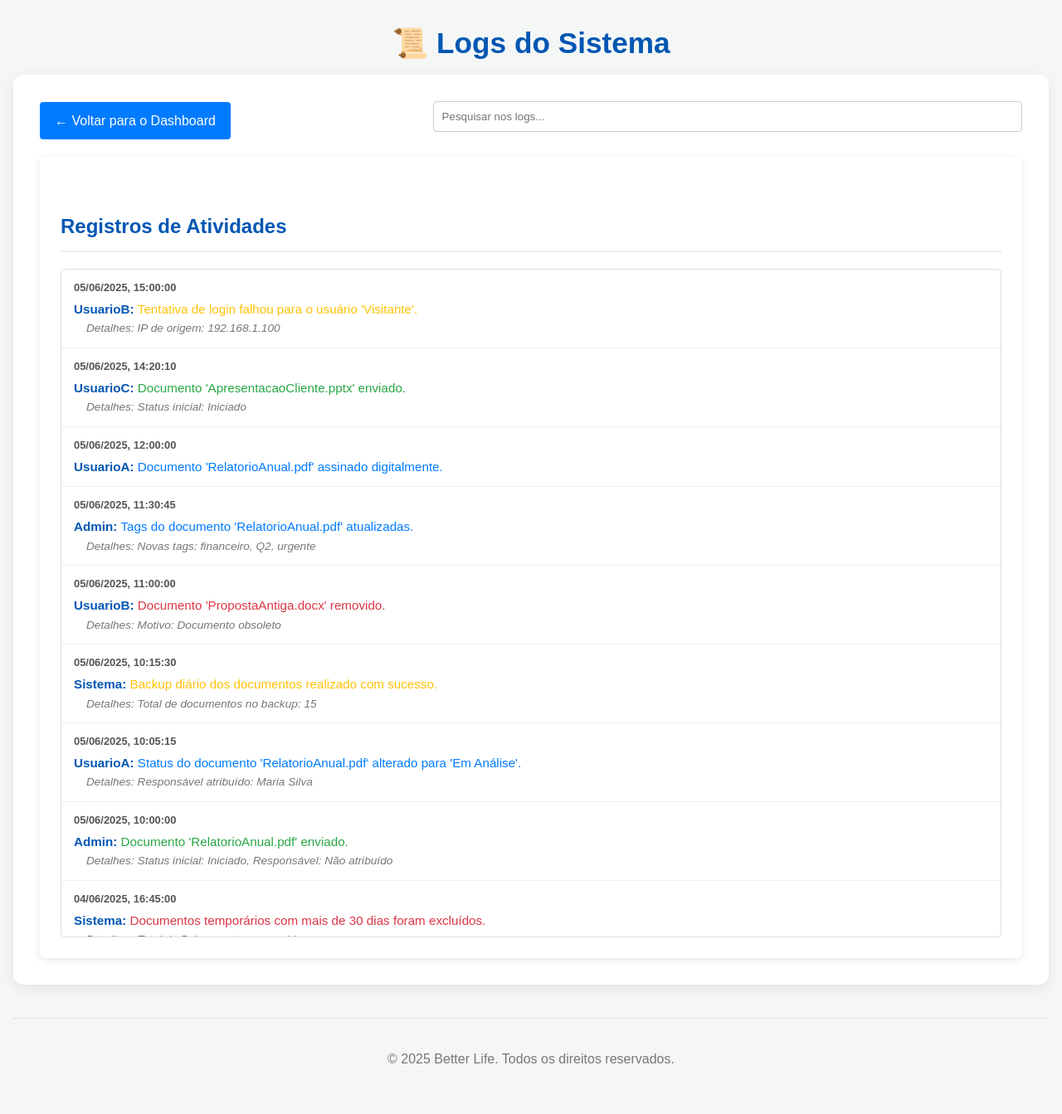
After one commit to emn-f/betterlife, a Flask app: page /logs in a window 1280 px wide. The commit adds this page. Shown: the whole page at 83% size. Run offline with Flask 3, Linux system fonts and the light colour scheme.

Commit message:
Adição da tela de logs

```diff
--- a/app.py
+++ b/app.py
@@ -217,5 +217,9 @@ def export_report_csv():
 def uploaded_file(filename):
     return send_from_directory(app.config['UPLOAD_FOLDER'], filename)
 
+@app.route('/logs')
+def system_logs():
+    return render_template('log.html')
+
 if __name__ == '__main__':
     app.run(debug=True)
--- /dev/null
+++ b/static/logs.js
@@ -0,0 +1,148 @@
+document.addEventListener('DOMContentLoaded', function () {
+    const logsList = document.getElementById('logs-list');
+    const searchInput = document.getElementById('search-logs-input');
+
+    const mockLogs = [
+        {
+            timestamp: "2025-06-05T10:00:00Z",
+            user: "Admin",
+            actionType: "criado",
+            action: "Documento 'RelatorioAnual.pdf' enviado.",
+            details: "Status inicial: Iniciado, Responsável: Não atribuído"
+        },
+        {
+            timestamp: "2025-06-05T10:05:15Z",
+            user: "UsuarioA",
+            actionType: "alterado",
+            action: "Status do documento 'RelatorioAnual.pdf' alterado para 'Em Análise'.",
+            details: "Responsável atribuído: Maria Silva"
+        },
+        {
+            timestamp: "2025-06-05T10:15:30Z",
+            user: "Sistema",
+            actionType: "acesso",
+            action: "Backup diário dos documentos realizado com sucesso.",
+            details: "Total de documentos no backup: 15"
+        },
+        {
+            timestamp: "2025-06-05T11:00:00Z",
+            user: "UsuarioB",
+            actionType: "excluido",
+            action: "Documento 'PropostaAntiga.docx' removido.",
+            details: "Motivo: Documento obsoleto"
+        },
+        {
+            timestamp: "2025-06-05T11:30:45Z",
+            user: "Admin",
+            actionType: "alterado",
+            action: "Tags do documento 'RelatorioAnual.pdf' atualizadas.",
+            details: "Novas tags: financeiro, Q2, urgente"
+        },
+        {
+            timestamp: "2025-06-05T12:00:00Z",
+            user: "UsuarioA",
+            actionType: "alterado",
+            action: "Documento 'RelatorioAnual.pdf' assinado digitalmente.",
+            details: ""
+        },
+        {
+            timestamp: "2025-06-05T14:20:10Z",
+            user: "UsuarioC",
+            actionType: "criado",
+            action: "Documento 'ApresentacaoCliente.pptx' enviado.",
+            details: "Status inicial: Iniciado"
+        },
+        {
+            timestamp: "2025-06-05T15:00:00Z",
+            user: "UsuarioB",
+            actionType: "acesso",
+            action: "Tentativa de login falhou para o usuário 'Visitante'.",
+            details: "IP de origem: 192.168.1.100"
+        },
+        {
+            timestamp: "2025-06-04T09:30:00Z",
+            user: "Admin",
+            actionType: "alterado",
+            action: "Permissões do documento 'ManualInterno.pdf' atualizadas.",
+            details: "Permissões de 'Leitura' para o grupo 'Colaboradores'."
+        },
+        {
+            timestamp: "2025-06-04T14:00:00Z",
+            user: "UsuarioD",
+            actionType: "criado",
+            action: "Fluxo 'ProcessoContratacaoXPTO' criado.",
+            details: "Setores envolvidos: RH, Jurídico."
+        },
+        {
+            timestamp: "2025-06-04T16:45:00Z",
+            user: "Sistema",
+            actionType: "excluido",
+            action: "Documentos temporários com mais de 30 dias foram excluídos.",
+            details: "Total de 5 documentos removidos."
+        }
+    ];
+
+    function renderLogs(logsToRender) {
+        logsList.innerHTML = '';
+
+        if (!logsToRender || logsToRender.length === 0) {
+            logsList.innerHTML = '<li>Nenhum log encontrado para os critérios de busca.</li>';
+            return;
+        }
+
+
+        logsToRender.sort((a, b) => new Date(b.timestamp) - new Date(a.timestamp));
+
+
+        logsToRender.forEach(log => {
+            const listItem = document.createElement('li');
+
+            const timestampSpan = document.createElement('span');
+            timestampSpan.className = 'log-timestamp';
+            timestampSpan.textContent = new Date(log.timestamp).toLocaleString('pt-BR');
+
+            const userSpan = document.createElement('span');
+            userSpan.className = 'log-user';
+            userSpan.textContent = `${log.user}: `;
+
+            const actionSpan = document.createElement('span');
+            actionSpan.className = `log-action-type-${log.actionType || 'default'}`;
+            actionSpan.textContent = log.action;
+
+            listItem.appendChild(timestampSpan);
+            listItem.appendChild(userSpan);
+            listItem.appendChild(actionSpan);
+
+
+            if (log.details) {
+                const detailsSpan = document.createElement('span');
+                detailsSpan.className = 'log-details';
+                detailsSpan.textContent = `Detalhes: ${log.details}`;
+                listItem.appendChild(document.createElement('br'));
+                listItem.appendChild(detailsSpan);
+            }
+            logsList.appendChild(listItem);
+        });
+    }
+
+    function filterLogs(searchTerm) {
+        const lowerCaseSearchTerm = searchTerm.toLowerCase();
+        const filtered = mockLogs.filter(log => {
+            return (
+                log.user.toLowerCase().includes(lowerCaseSearchTerm) ||
+                log.action.toLowerCase().includes(lowerCaseSearchTerm) ||
+                (log.details && log.details.toLowerCase().includes(lowerCaseSearchTerm)) ||
+                new Date(log.timestamp).toLocaleString('pt-BR').includes(lowerCaseSearchTerm)
+            );
+        });
+        renderLogs(filtered);
+    }
+
+    if (searchInput) {
+        searchInput.addEventListener('input', (event) => {
+            filterLogs(event.target.value);
+        });
+    }
+
+    renderLogs(mockLogs);
+});
--- a/static/style.css
+++ b/static/style.css
@@ -1,9 +1,11 @@
+html {
+    box-sizing: border-box;
+}
 
-html {
-  box-sizing: border-box;
-}
-*, *::before, *::after {
-  box-sizing: inherit;
+*,
+*::before,
+*::after {
+    box-sizing: inherit;
 }
 
 
@@ -71,8 +73,8 @@ html {
     --cor-login-botao-fundo-hover: #0056b3;
     --cor-login-erro: #dc3545;
 
-    --sombra-caixa-padrao: 0 4px 16px rgba(0,0,0,0.08);
-    --sombra-caixa-login: 0 4px 16px rgba(0,0,0,0.08);
+    --sombra-caixa-padrao: 0 4px 16px rgba(0, 0, 0, 0.08);
+    --sombra-caixa-login: 0 4px 16px rgba(0, 0, 0, 0.08);
 }
 
 
@@ -85,13 +87,16 @@ body {
 }
 
 
-h1, h2 {
+h1,
+h2 {
     color: var(--cor-texto-titulos);
 }
+
 h1 {
     font-size: 2.2em;
     margin-bottom: 10px;
 }
+
 h2 {
     font-size: 1.5em;
     border-bottom: 2px solid var(--cor-borda-h2);
@@ -103,6 +108,7 @@ h2 {
 header {
     text-align: center;
 }
+
 main {
     max-width: 1200px;
     margin: 2em auto;
@@ -111,15 +117,18 @@ main {
     border-radius: 12px;
     box-shadow: var(--sombra-caixa-padrao);
 }
+
 @media (max-width: 1280px) {
     main {
         margin: 8px auto;
         max-width: calc(100vw - 16px);
     }
 }
+
 section {
     margin-bottom: 30px;
 }
+
 footer {
     text-align: center;
     margin-top: 40px;
@@ -142,6 +151,7 @@ select {
     width: 100%;
     margin-bottom: 10px;
 }
+
 input[type="file"]:focus,
 input[type="search"]:focus,
 input[type="text"]:not(.login-input):focus,
@@ -164,11 +174,13 @@ button {
     font-weight: normal;
     text-align: center;
 }
+
 button:hover {
     background-color: var(--cor-botao-primario-fundo-hover);
 }
 
-.delete-btn, .update-btn {
+.delete-btn,
+.update-btn {
     border: none;
     border-radius: 4px;
     padding: 0.5em 0;
@@ -183,6 +195,7 @@ button:hover {
     color: var(--cor-botao-delete-texto);
     width: 35%;
 }
+
 .delete-btn:hover {
     background-color: var(--cor-botao-delete-fundo-hover);
 }
@@ -192,6 +205,7 @@ button:hover {
     color: var(--cor-botao-update-texto);
     width: 65%;
 }
+
 .update-btn:hover {
     background-color: var(--cor-botao-update-fundo-hover);
 }
@@ -204,6 +218,7 @@ button:hover {
     margin-bottom: 20px;
     gap: 15px;
 }
+
 .toolbar #search-input {
     flex-grow: 1;
 }
@@ -227,6 +242,7 @@ button:hover {
     padding: 0;
     margin: 0;
 }
+
 #document-list li {
     background: var(--cor-lista-item-fundo);
     border: 1px solid var(--cor-lista-item-borda);
@@ -238,9 +254,11 @@ button:hover {
     min-height: 120px;
     box-shadow: var(--sombra-caixa-padrao);
 }
+
 #document-list li:hover {
     background-color: var(--cor-lista-item-fundo-hover);
 }
+
 #document-list a {
     text-decoration: none;
     color: var(--cor-lista-link);
@@ -257,11 +275,13 @@ button:hover {
     display: none;
     font-weight: bold;
 }
+
 .success {
     background-color: var(--cor-sucesso-fundo);
     color: var(--cor-sucesso-texto);
     border: 1px solid var(--cor-sucesso-texto);
 }
+
 .error {
     background-color: var(--cor-erro-fundo);
     color: var(--cor-erro-texto);
@@ -275,6 +295,7 @@ button:hover {
     border-radius: 8px;
     border-left: 5px solid var(--cor-dashboard-borda-lateral);
 }
+
 #dashboard-metrics ul {
     list-style-type: none;
     padding: 0;
@@ -282,6 +303,7 @@ button:hover {
     flex-wrap: wrap;
     gap: 20px;
 }
+
 #dashboard-metrics li {
     background: var(--cor-dashboard-lista-item-fundo);
     padding: 8px;
@@ -297,19 +319,23 @@ button:hover {
     text-decoration: none;
     font-weight: bold;
 }
+
 .details-grid {
     display: grid;
     grid-template-columns: 1fr 1.5fr;
     gap: 40px;
 }
+
 .details-actions .form-group {
     margin-bottom: 15px;
 }
+
 .details-actions label {
     display: block;
     margin-bottom: 5px;
     font-weight: bold;
 }
+
 #history-list {
     list-style-type: none;
     padding: 10px;
@@ -319,13 +345,16 @@ button:hover {
     border-radius: 4px;
     background: var(--cor-historico-fundo);
 }
+
 #history-list li {
     padding: 8px 0;
     border-bottom: 1px solid var(--cor-historico-item-borda);
 }
+
 #history-list li:last-child {
     border-bottom: none;
 }
+
 .tag {
     display: inline-block;
     background-color: var(--cor-tag-fundo);
@@ -344,6 +373,7 @@ button:hover {
     gap: 16px;
     margin-bottom: 16px;
 }
+
 .doc-header h2 {
     margin: 0;
     font-size: 1.5em;
@@ -357,6 +387,7 @@ button:hover {
     align-items: flex-start;
     margin-bottom: 30px;
 }
+
 .dashboard-section,
 .upload-section {
     flex: 1 1 0;
@@ -374,7 +405,9 @@ button:hover {
     gap: 32px;
     margin-top: 24px;
 }
-.info-col, .history-col {
+
+.info-col,
+.history-col {
     flex: 1 1 0;
     min-width: 220px;
 }
@@ -404,7 +437,9 @@ button:hover {
     letter-spacing: 1px;
     border: none;
 }
-.btn-destaque:hover, .btn-destaque:focus {
+
+.btn-destaque:hover,
+.btn-destaque:focus {
     background: var(--cor-btn-destaque-fundo-hover);
     color: var(--cor-btn-destaque-texto) !important;
     transform: translateY(-2px) scale(1.03);
@@ -421,6 +456,7 @@ body.login-page {
     justify-content: center;
     min-height: 100vh;
 }
+
 .login-center {
     display: flex;
     flex-direction: column;
@@ -428,10 +464,12 @@ body.login-page {
     justify-content: center;
     width: 100%;
 }
+
 .login-logo {
     width: 20em;
     margin-bottom: 1.5em;
 }
+
 .login-box {
     background: var(--cor-login-box-fundo);
     padding: 2em;
@@ -448,6 +486,7 @@ body.login-page {
     margin-bottom: 18px;
     color: var(--cor-login-box-titulo);
 }
+
 .login-input {
     width: 100%;
     padding: 8px 10px;
@@ -459,10 +498,12 @@ body.login-page {
     font-size: 1em;
     transition: border-color 0.2s;
 }
+
 .login-input:focus {
     border-color: var(--cor-login-input-borda-focus);
     outline: none;
 }
+
 .login-btn {
     width: 100%;
     padding: 10px 0;
@@ -476,9 +517,11 @@ body.login-page {
     transition: background-color 0.2s;
     margin-top: 6px;
 }
+
 .login-btn:hover {
     background-color: var(--cor-login-botao-fundo-hover);
 }
+
 .erro-login {
     color: var(--cor-login-erro);
     margin-top: 10px;
@@ -491,6 +534,7 @@ body.login-page {
     #document-list {
         grid-template-columns: repeat(2, 1fr);
     }
+
     .details-info-grid {
         flex-direction: column;
         gap: 16px;
@@ -501,10 +545,12 @@ body.login-page {
     .details-grid {
         grid-template-columns: 1fr;
     }
+
     .toolbar {
         flex-direction: column;
         align-items: stretch;
     }
+
     .dashboard-upload-container {
         flex-direction: column;
     }
@@ -514,14 +560,150 @@ body.login-page {
     body {
         margin: 0.5em;
     }
+
     main {
         padding: 1em;
     }
+
     #document-list {
         grid-template-columns: 1fr;
     }
-    h1 { font-size: 1.8em; }
-    h2 { font-size: 1.3em; }
-    .login-logo { width: 15em; }
-    .login-box { padding: 1.5em; }
+
+    h1 {
+        font-size: 1.8em;
+    }
+
+    h2 {
+        font-size: 1.3em;
+    }
+
+    .login-logo {
+        width: 15em;
+    }
+
+    .login-box {
+        padding: 1.5em;
+    }
 }
+
+.logs-container {
+    background-color: #fff;
+    padding: 25px;
+    border-radius: 8px;
+    box-shadow: 0 2px 10px rgba(0, 0, 0, 0.1);
+    margin-top: 20px;
+}
+
+.logs-container h2 {
+    border-bottom: 2px solid var(--cor-borda-h2);
+    padding-bottom: 10px;
+    margin-bottom: 20px;
+    color: var(--cor-texto-titulos);
+}
+
+#logs-list {
+    list-style: none;
+    padding: 0;
+    margin: 0;
+    max-height: 60vh;
+
+    overflow-y: auto;
+
+    border: 1px solid var(--cor-borda-footer);
+    border-radius: 5px;
+}
+
+#logs-list li {
+    padding: 12px 15px;
+    border-bottom: 1px solid var(--cor-borda-h2);
+    font-size: 0.95em;
+    line-height: 1.5;
+}
+
+#logs-list li:last-child {
+    border-bottom: none;
+}
+
+#logs-list .log-timestamp {
+    font-weight: bold;
+    color: #555;
+    display: block;
+    font-size: 0.85em;
+    margin-bottom: 5px;
+}
+
+#logs-list .log-user {
+    color: var(--cor-lista-link);
+    font-weight: bold;
+}
+
+#logs-list .log-action-type-criado {
+    color: #28a745;
+
+}
+
+#logs-list .log-action-type-alterado {
+    color: #007bff;
+
+}
+
+#logs-list .log-action-type-excluido {
+    color: #dc3545;
+
+}
+
+#logs-list .log-action-type-acesso {
+    color: #ffc107;
+}
+
+.log-details {
+    font-style: italic;
+    color: #777;
+    font-size: 0.9em;
+    margin-left: 15px;
+}
+
+.logs-toolbar {
+    display: flex;
+    justify-content: space-between;
+    align-items: center;
+    margin-bottom: 20px;
+}
+
+.logs-toolbar input[type="search"] {
+    width: 60%;
+}
+
+.btn-voltar {
+    background-color: var(--cor-botao-update-fundo);
+    color: var(--cor-botao-update-texto);
+    padding: 10px 18px;
+    border: none;
+    border-radius: 4px;
+    cursor: pointer;
+    font-size: 1em;
+    text-decoration: none;
+    display: inline-block;
+
+}
+
+.btn-voltar:hover {
+    background-color: var(--cor-botao-update-fundo-hover);
+}
+
+.main-actions-container {
+    display: flex;
+    flex-direction: column;
+    align-items: center;
+    gap: 15px;
+    margin-top: 30px;
+}
+
+@media (min-width: 768px) {
+
+    .main-actions-container {
+        flex-direction: row;
+        justify-content: center;
+
+    }
+}
--- a/templates/index.html
+++ b/templates/index.html
@@ -33,7 +33,11 @@
             </section>
 
         </div>
-        <a href="/documents" class="btn btn-destaque" id="btn-docs">Documentos Gerenciados</a>
+
+        <div class="main-actions-container">
+            <a href="{{ url_for('documents') }}" class="btn btn-destaque" id="btn-docs">Documentos Gerenciados</a>
+            <a href="{{ url_for('system_logs') }}" class="btn btn-destaque" id="btn-logs">Logs do Sistema</a>
+        </div>
     </main>
 
     <footer>
--- /dev/null
+++ b/templates/log.html
@@ -0,0 +1,36 @@
+<!DOCTYPE html>
+<html lang="pt-br">
+
+<head>
+    <meta charset="UTF-8">
+    <meta name="viewport" content="width=device-width, initial-scale=1.0">
+    <title>Logs do Sistema - Better Life</title>
+    <link rel="stylesheet" href="{{ url_for('static', filename='style.css') }}">
+</head>
+
+<body>
+    <header>
+        <h1>📜 Logs do Sistema</h1>
+    </header>
+
+    <main>
+        <div class="logs-toolbar">
+            <a href="{{ url_for('index') }}" class="btn-voltar">&larr; Voltar para o Dashboard</a>
+            <input type="search" id="search-logs-input" placeholder="Pesquisar nos logs...">
+        </div>
+
+        <div class="logs-container">
+            <h2>Registros de Atividades</h2>
+            <ul id="logs-list">
+                <li>Nenhum log para exibir ou carregando...</li>
+            </ul>
+        </div>
+    </main>
+
+    <footer>
+        <p>&copy; 2025 Better Life. Todos os direitos reservados.</p>
+    </footer>
+
+    <script src="{{ url_for('static', filename='logs.js') }}"></script>
+</body>
+</html>
```
